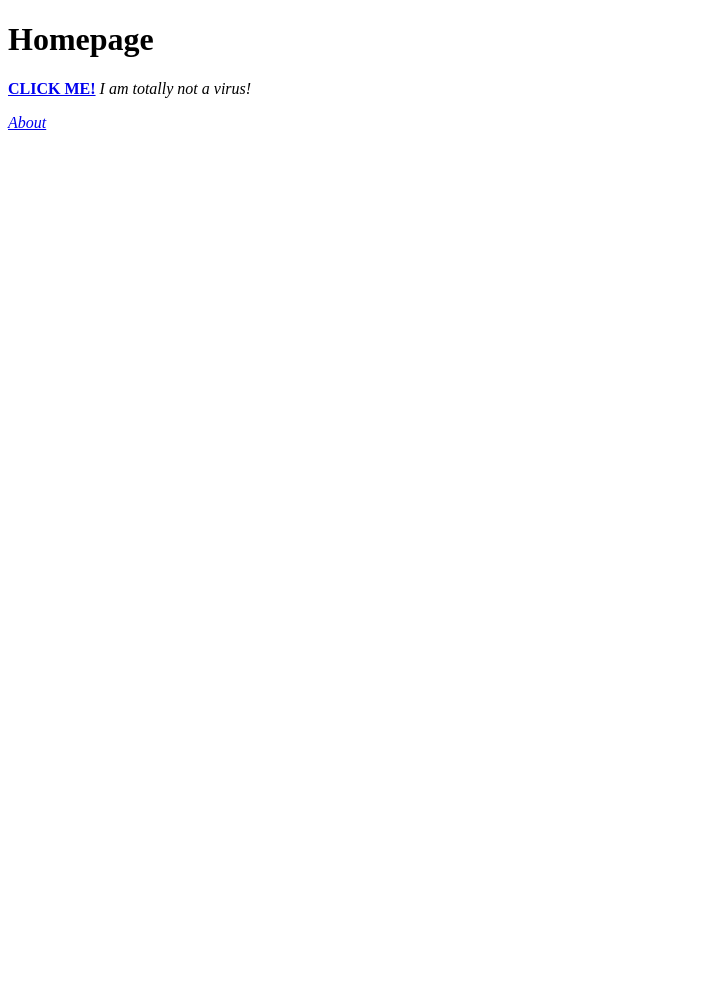
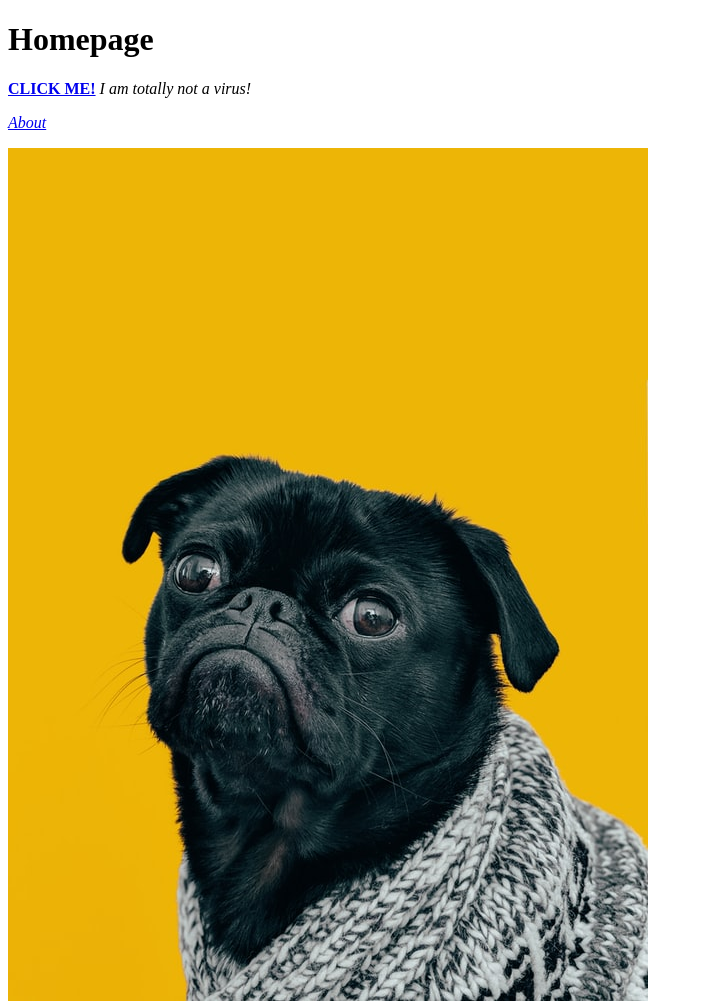
Before and after one commit to Nicolax0/odinTest, a plain HTML site: page odin-links-and-images/index.html in a window 1280 px wide. Shown: the whole page, without its empty margins (0-703 px from the left). Before the commit the page ends 800 px from the top, so only its background shows below. Drawn offline with Linux system fonts and the light colour scheme.

Commit message:
Added a dog image

```diff
--- a/odin-links-and-images/index.html
+++ b/odin-links-and-images/index.html
@@ -9,5 +9,6 @@
         <h1>Homepage</h1>
         <p><strong><a href="https://www.theodinproject.com/about">CLICK ME!</a></strong> <em>I am totally not a virus!</em></p>
         <p><a href="pages/about.html"><em>About</em></a></p>
+        <img src="images/doge.jpg">
      </body>
 </html>
```
Also changed, not shown: odin-links-and-images/images/doge.jpg (added).
